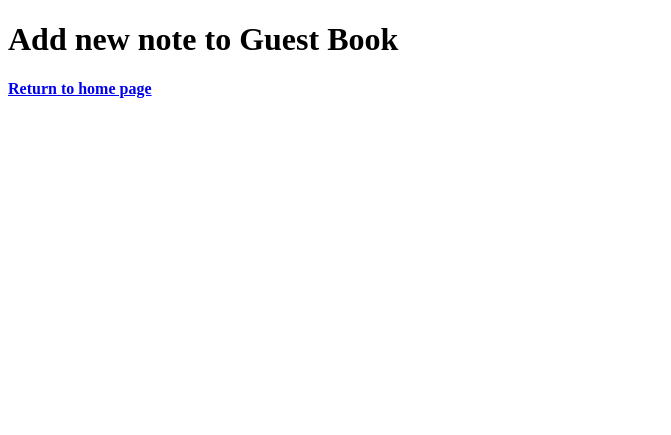
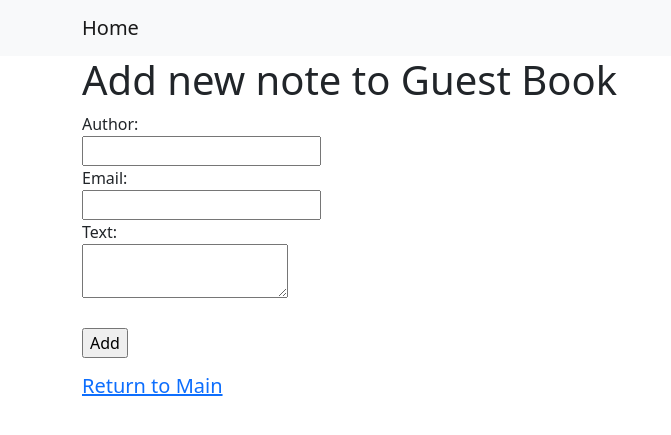
Before and after one commit to sakurakuba/guestbook, a Django app: page /add/ in a window 1280 px wide. Shown: the top 435 px of the page, without its empty margins (0-671 px from the left). Run offline with Django 4.2, Linux system fonts and the light colour scheme.

Commit message:
added functionality to add new note to guest book, implemented base html

```diff
--- a/guestbook/models.py
+++ b/guestbook/models.py
@@ -10,10 +10,10 @@ class Book(models.Model):
     content = models.TextField(max_length=3000, verbose_name='Content')
     created_at = models.DateTimeField(auto_now_add=True, verbose_name='Create date')
     updated_at = models.DateTimeField(auto_now=True, verbose_name='Updated date')
-    status = models.CharField(max_length=20, choices=STATUS_CHOICES, null=False, blank=False, verbose_name='Status', default=STATUS_CHOICES[0][0])
+    status = models.CharField(max_length=20, choices=STATUS_CHOICES, verbose_name='Status', default=STATUS_CHOICES[0][0])
 
     def __str__(self):
-        return f"{self.id}. {self.author}: {self.email}, {self.status}"
+        return f"{self.id}. {self.author}: {self.email}, {self.content}"
 
     class Meta:
         db_table = 'book'
--- a/guestbook/views.py
+++ b/guestbook/views.py
@@ -1,7 +1,7 @@
-from django.shortcuts import render
+from django.shortcuts import render, redirect, get_object_or_404
 
 # Create your views here.
-from guestbook.models import Book
+from guestbook.models import Book, STATUS_CHOICES
 
 
 def index_view(request):
@@ -10,4 +10,12 @@ def index_view(request):
     return render(request, 'index.html', context)
 
 def add_note(request):
-    return render(request, 'add_note.html')
+    if request.method == 'GET':
+        return render(request, 'add_note.html')
+    else:
+        author = request.POST.get('author')
+        email = request.POST.get('email')
+        content = request.POST.get('content')
+        new_note = Book.objects.create(author=author, email=email, content=content)
+        context = {'notes': new_note}
+        return redirect('index')
--- a/pythonexam6/urls.py
+++ b/pythonexam6/urls.py
@@ -19,6 +19,6 @@ from guestbook.views import index_view, add_note
 
 urlpatterns = [
     path('admin/', admin.site.urls),
-    path('', index_view),
-    path('add/', add_note)
+    path('', index_view, name='index'),
+    path('add/', add_note, name='add_note')
 ]
--- a/templates/add_note.html
+++ b/templates/add_note.html
@@ -1,14 +1,21 @@
-<!DOCTYPE html>
-<html lang="en">
-<head>
-    <meta charset="UTF-8">
-    <title>Add new note to Guest Book</title>
-</head>
-<body>
+{% extends "base.html" %}
+{% block title %}Add new note to Guest Book{% endblock %}
+
+{% block content %}
 <h1>Add new note to Guest Book</h1>
 
-<p>
-    <h4><a href="/">Return to home page</a> </h4>
-</p>
-</body>
-</html>
+<form action="{% url "add_note" %}" method="post">
+    {% csrf_token %}
+
+    <label>Author:</label><br/>
+    <input type="text" name="author"/><br/>
+    <label>Email:</label><br/>
+    <input type="text" name="email"/><br/>
+    <label>Text:</label><br/>
+    <textarea name="content"></textarea><br/>
+    <br/>
+    <input type="submit" value="Add"/>
+
+    <p><h5><a href="{% url "index" %}">Return to Main</a></h5></p>
+</form>
+{% endblock %}
--- /dev/null
+++ b/templates/base.html
@@ -0,0 +1,37 @@
+{% load static %}
+<!DOCTYPE html>
+<html lang="en">
+<head>
+    <meta charset="UTF-8">
+    <title>{% block title %} Main {% endblock %}</title>
+    <link href="https://cdn.jsdelivr.net/npm/bootstrap@5.0.2/dist/css/bootstrap.min.css" rel="stylesheet" integrity="sha384-EVSTQN3/azprG1Anm3QDgpJLIm9Nao0Yz1ztcQTwFspd3yD65VohhpuuCOmLASjC" crossorigin="anonymous">
+    <link rel="stylesheet" href="{% static 'css/style.css' %}"
+</head>
+<body>
+
+<nav class="navbar navbar-expand-lg navbar-light bg-light">
+  <div class="container">
+    <a class="navbar-brand" href="{% url "index" %}">Home</a>
+    <button class="navbar-toggler" type="button" data-bs-toggle="collapse" data-bs-target="#navbarNav" aria-controls="navbarNav" aria-expanded="false" aria-label="Toggle navigation">
+      <span class="navbar-toggler-icon"></span>
+    </button>
+    <div class="collapse navbar-collapse" id="navbarNav">
+      <ul class="navbar-nav">
+        {% block nav %}
+
+        {% endblock %}
+      </ul>
+    </div>
+  </div>
+</nav>
+
+<div class="container">
+{% block content %}
+<h3>test</h3>
+{% endblock %}
+</div>
+
+
+</body>
+<script src="https://cdn.jsdelivr.net/npm/bootstrap@5.0.2/dist/js/bootstrap.bundle.min.js" integrity="sha384-MrcW6ZMFYlzcLA8Nl+NtUVF0sA7MsXsP1UyJoMp4YLEuNSfAP+JcXn/tWtIaxVXM" crossorigin="anonymous"></script>
+</html>
```
Also changed, not shown: templates/index.html (+11 -11 lines).
